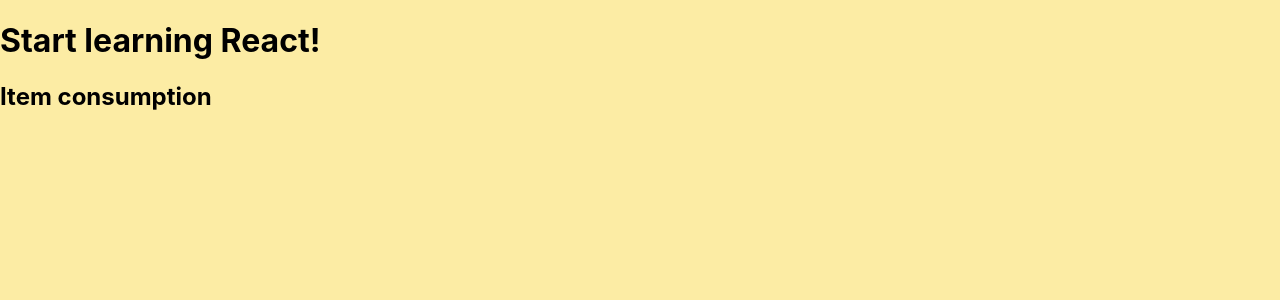
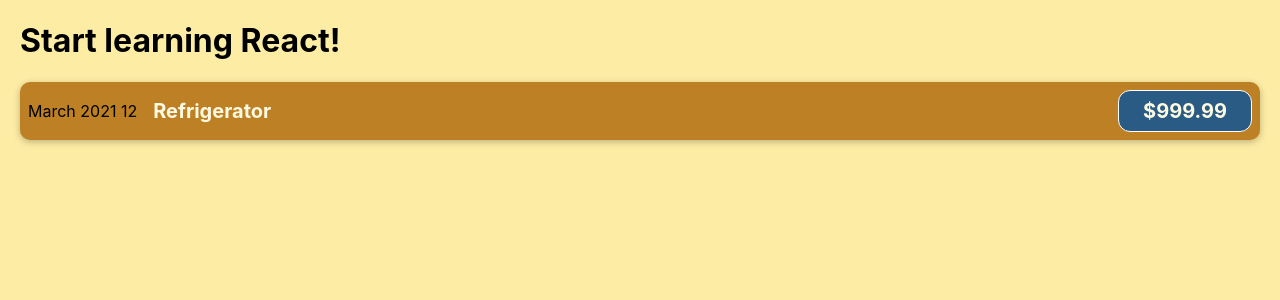
Before and after one commit to IvanBanifatsyeu/react-course-app, a React (Create React App) app: page / in a window 1280 px wide. Shown: the top 300 px of the page. Built offline with nearby package versions, Linux system fonts and the light colour scheme.

Commit message:
11 Adding CSS Styles

```diff
--- /dev/null
+++ b/src/components/CostItem.css
@@ -0,0 +1,56 @@
+.cost-item {
+    display: flex;
+    justify-content: space-between;
+    align-items: center;
+    padding: 0.5rem;
+    margin: 1rem 0;
+    background-color: #bd8025;
+    border-radius: 10px;
+    box-shadow: 0 2px 7px rgba(0, 0, 0, 0.25);
+  }
+
+  .cost-item__description {
+    display: flex;
+    flex-direction: column;
+    gap: 1rem;
+    align-items: flex-end;
+    flex-flow: column-reverse;
+    justify-content: flex-start;
+    flex: 1;
+  }
+
+  .cost-item h2 {
+    color: #3a3a3a;
+    font-size: 1rem;
+    flex: 1;
+    margin: 0 1rem;
+    color: #fefae1;
+  }
+
+  .cost-item__price {
+    font-size: 1rem;
+    font-weight: bold;
+    color: #fefae1;
+    background-color: #2a5b84;
+    border: 1px solid white;
+    padding: 0.5rem;
+    border-radius: 12px;
+  }
+
+  @media (min-width: 580px) {
+    .cost-item__description {
+      flex-direction: row;
+      align-items: center;
+      justify-content: flex-start;
+      flex: 1;
+    }
+
+    .cost-item__description h2 {
+      font-size: 1.25rem;
+    }
+
+    .cost-item__price {
+      font-size: 1.25rem;
+      padding: 0.5rem 1.5rem;
+    }
+  }
--- a/src/components/CostItem.jsx
+++ b/src/components/CostItem.jsx
@@ -1,5 +1,15 @@
+import './CostItem.css'
+
 function CostItem() {
-	return <h2>Item consumption</h2>;
+	return (
+		<div className='cost-item'>
+			<div >March 2021 12</div>
+			<div className='cost-item__description'>
+				<h2>Refrigerator</h2>
+				<div className='cost-item__price' >$999.99</div>
+			</div>
+		</div>
+	);
 }
 
 export default CostItem;
--- a/src/index.css
+++ b/src/index.css
@@ -1,5 +1,5 @@
 body {
-  margin: 0;
+  margin: 20px;
   background-color: rgb(252, 236, 164);
   font-family: -apple-system, BlinkMacSystemFont, 'Segoe UI', 'Roboto', 'Oxygen',
     'Ubuntu', 'Cantarell', 'Fira Sans', 'Droid Sans', 'Helvetica Neue',
```
